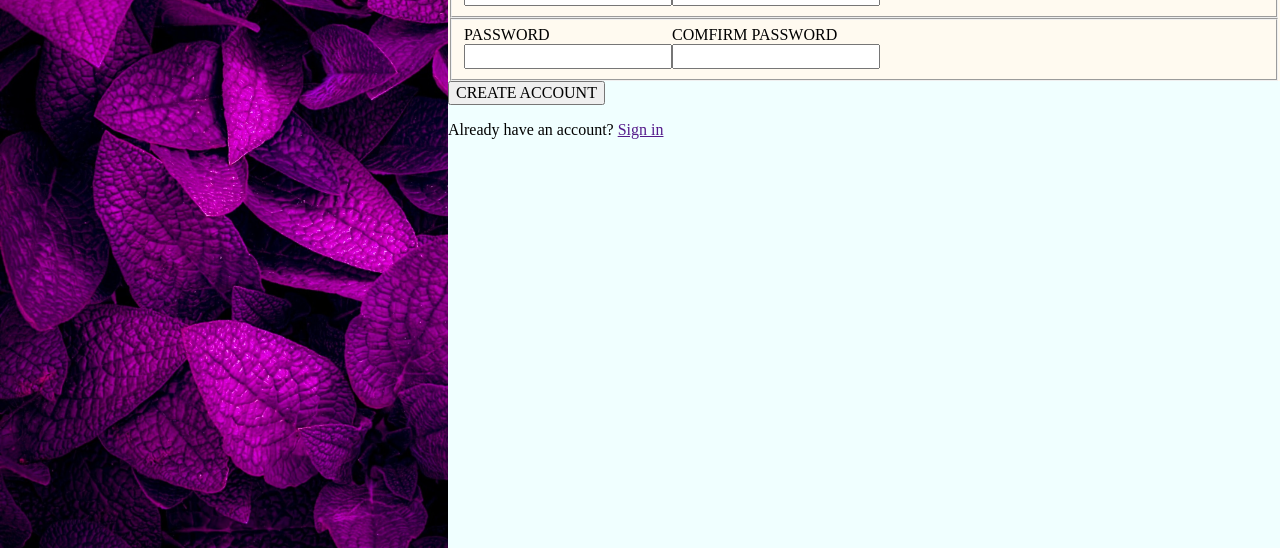
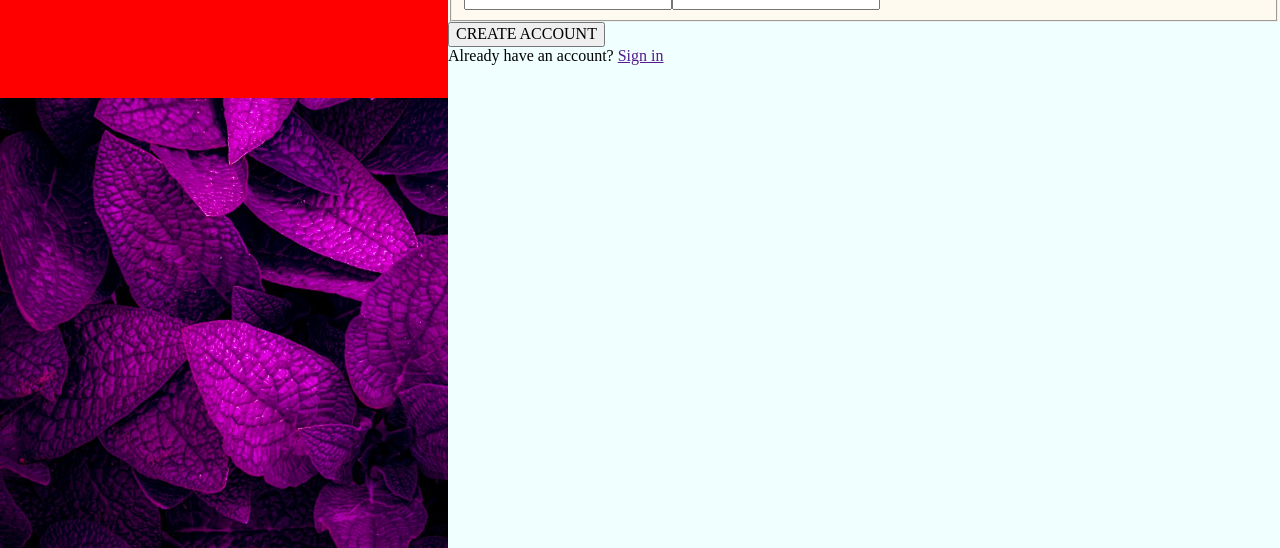
Before and after one commit to dragonvedb/sign-up-form, a plain HTML site: page index.html in a window 1280 px wide. Shown: the part 252-800 px from the top of the page. Drawn offline with Linux system fonts and the light colour scheme.

Commit message:
Make the logo hoveby the left side

```diff
--- a/styles.css
+++ b/styles.css
@@ -8,6 +8,19 @@ main {
     margin-left: 35vw;
     background-color: azure;
     height: 100vh;
+}
+
+main p {
+    margin-top: 0;
+}
+
+#logo-container {
+    position: absolute;
+    width: 35vw;
+    height: 150px;
+    top: 200px;
+    left: 0;
+    background-color: red;
 }
 
 h1 {
```
